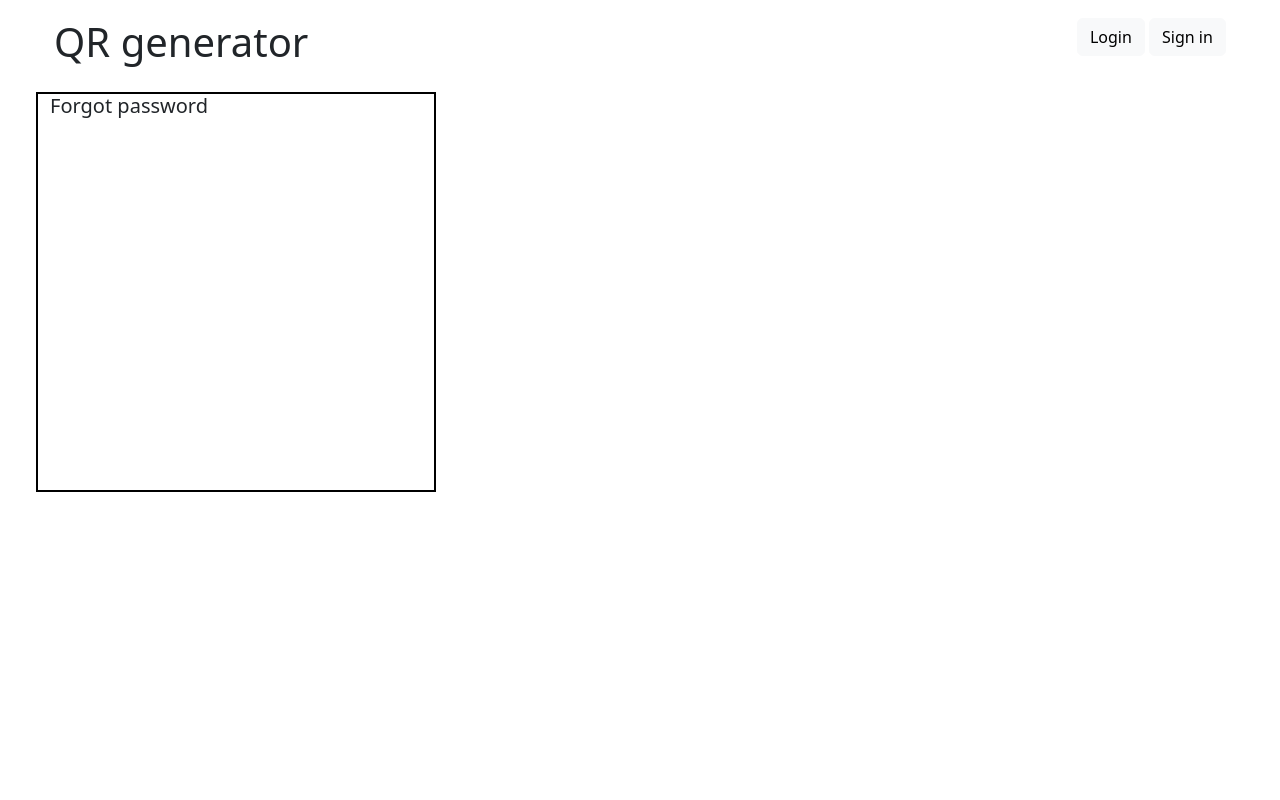
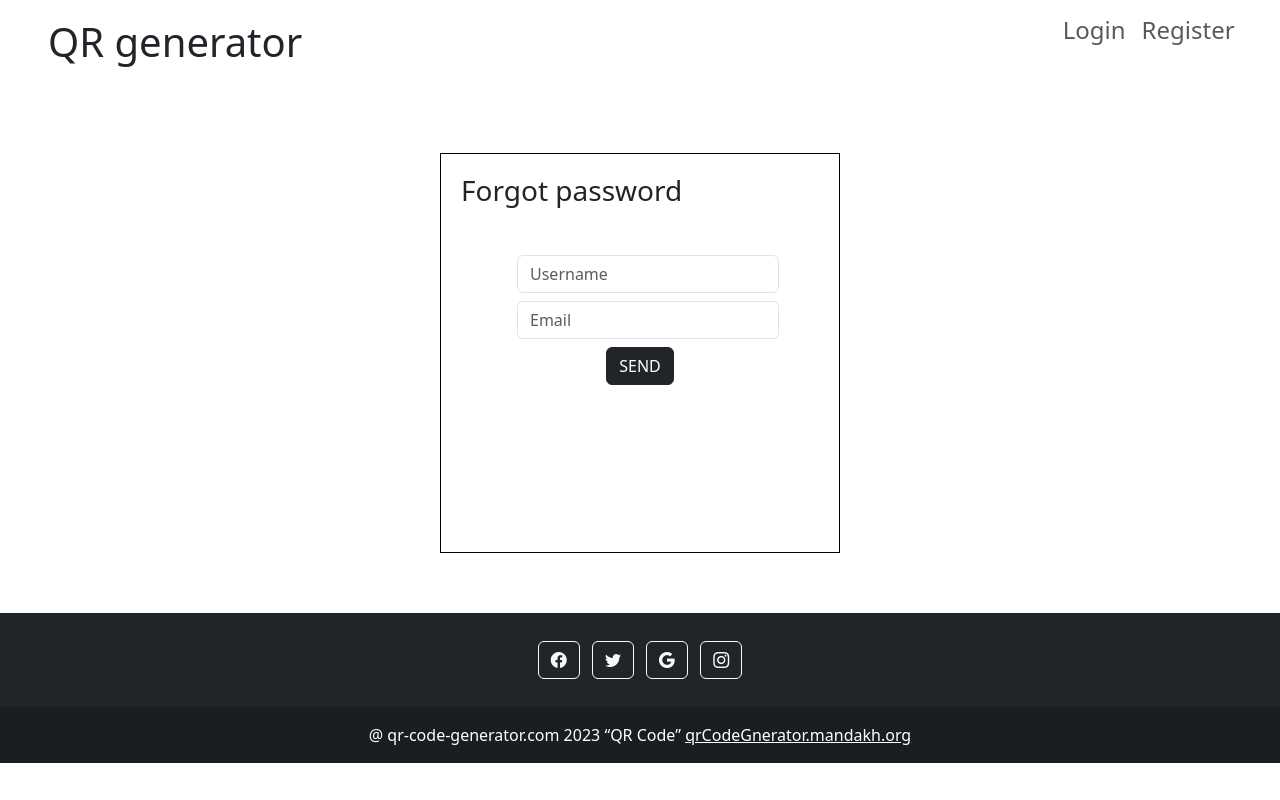
Before and after one commit to Enkhzaya0122/QRgenerator, a Django app: page /forgot1/ in a window 1280 px wide. Run offline with Django 4.2, Linux system fonts and the light colour scheme.

Commit message:
forgot1 page create

```diff
--- a/qrCodeFrontEnd/templates/forgot/forgot1.html
+++ b/qrCodeFrontEnd/templates/forgot/forgot1.html
@@ -1,58 +1,97 @@
+{% load static %}
+
 <!DOCTYPE html>
 <html lang="en">
 <head>
   <meta charset="utf-8">
   <title></title>
-  <link href="style.css" rel="stylesheet" />
+  <link href="../static/css/style.css" rel="stylesheet" />
   <link href="https://cdn.jsdelivr.net/npm/bootstrap@5.3.0-alpha2/dist/css/bootstrap.min.css" rel="stylesheet" integrity="sha384-aFq/bzH65dt+w6FI2ooMVUpc+21e0SRygnTpmBvdBgSdnuTN7QbdgL+OapgHtvPp" crossorigin="anonymous">
+  <link rel="stylesheet" href="https://cdn.jsdelivr.net/npm/bootstrap-icons@1.10.5/font/bootstrap-icons.css">
+    <style>
+        .box{
+            border: 1px solid black;
+            margin:5%;
+            padding: 20px;
+            width: 400px;
+            height: 400px;
+        }
 
-  <style>
-      .include{
-        padding: 1.5%;
-      }
-      .p{
-        font-size: 24px;
-        text-decoration: underline;
+        .l-button{
+            margin: 5 5 0 0;
+        }
 
-      }
+        .forgot_a{
+            color: black;
+            text-decoration: none;
+        }
+    </style>
+</head>
+<body>
+      <div class="mx-5 d-flex flex-column flex-row">
+          <div class="row justify-content-between">
+            <div class="col-6  include" >
+              <h1>QR generator</h1>
+            </div>
+            <div class="col col-lg-2 ">
+                <nav class="navbar navbar-expand-lg navbar-light">
+                    <div class="collapse navbar-collapse" id="navbarNav">
+                      <ul class="navbar-nav">
+                        <li class="nav-item active">
+                          <a class="nav-link" href="#"><h4>Login</h4></a>
+                        </li>
+                        <li class="nav-item">
+                          <a class="nav-link" href="#"><h4>Register</h4></a>
+                        </li>
+                      </ul>
+                    </div>
+                  </nav>
+            </div>
 
-      .output{
-        padding: 1.5%;
-        text-align: right;
-      }
-      .box{
-          border:2px solid black;
-          width: 400px;
-          height: 400px;
-          font-weight: bold;
-      }
+           </div>
+
+           <div class="row  d-flex justify-content-center">
+            <div class="box">
+                <h3>Forgot password</h3>
+
+                <div class="m-5">
+                    <form>
+                        <div class="form-group">
+                          <input type="email" class="form-control m-2" id="exampleInputEmail1" aria-describedby="emailHelp" placeholder="Username">
+                        </div>
+                        <div class="form-group">
+                          <input type="password" class="form-control m-2" id="exampleInputPassword1" placeholder="Email">
+                        </div>
+                        <div class="d-flex justify-content-center">
+                            <button type="submit" class="btn btn-dark l-button d-flex justify-content-center">SEND</button>
+                        </div>
 
 
 
-
-  </style>
-</head>
-<body>
-    <form>
-      <div class="mx-5">
-          <div class="row ">
-            <div class="col-sm  include" >
-              <h1>QR generator</h1>
-            </div>
-            <div class="col-sm output" >
-                    <button type="button" class="btn btn-light">Login</button>
-                    <button type="button" class="btn btn-light">Sign in</button>
-            </div>
-          </div>
-
-          <div class="row">
-            <div class="box center">
-                <h5>Forgot password</h5>
+                      </form>
+                </div>
 
             </div>
-          </div>
+
+           </div>
       </div>
 
-    </form>
+      <footer class="bg-dark text-center text-white ">
+        <!-- Grid container -->
+        <div class="container p-4 pb-0">
+          <!-- Section: Social media -->
+          <section class="mb-4">
+            <a class="btn btn-outline-light btn-floating m-1" href="#!" role="button"><i class="bi bi-facebook"></i></a>
+            <a class="btn btn-outline-light btn-floating m-1" href="#!" role="button"><i class="bi bi-twitter"></i></a>
+            <a class="btn btn-outline-light btn-floating m-1" href="#!" role="button"><i class="bi bi-google"></i></a>
+            <a class="btn btn-outline-light btn-floating m-1" href="#!" role="button"><i class="bi bi-instagram"></i></a>
+          </section>
+        </div>
+        <div class="text-center p-3" style="background-color: rgba(0, 0, 0, 0.2);">
+          @ qr-code-generator.com 2023   “QR Code”
+          <a class="text-white" href="#">qrCodeGnerator.mandakh.org</a>
+        </div>
+      </footer>
 </body>
+
 </html>
```
